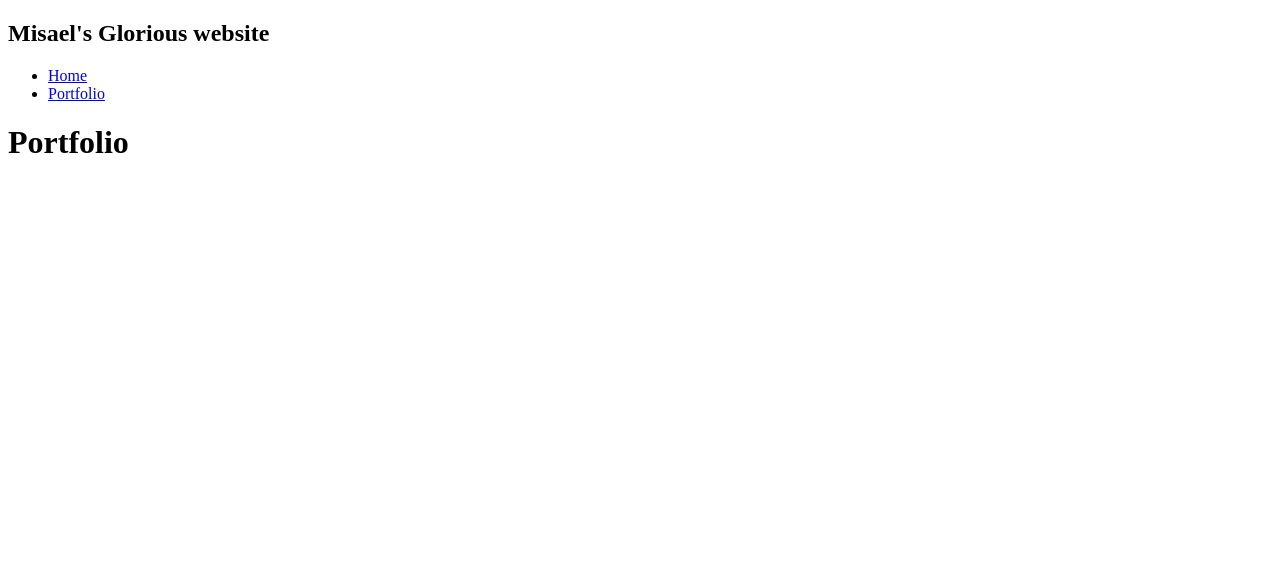
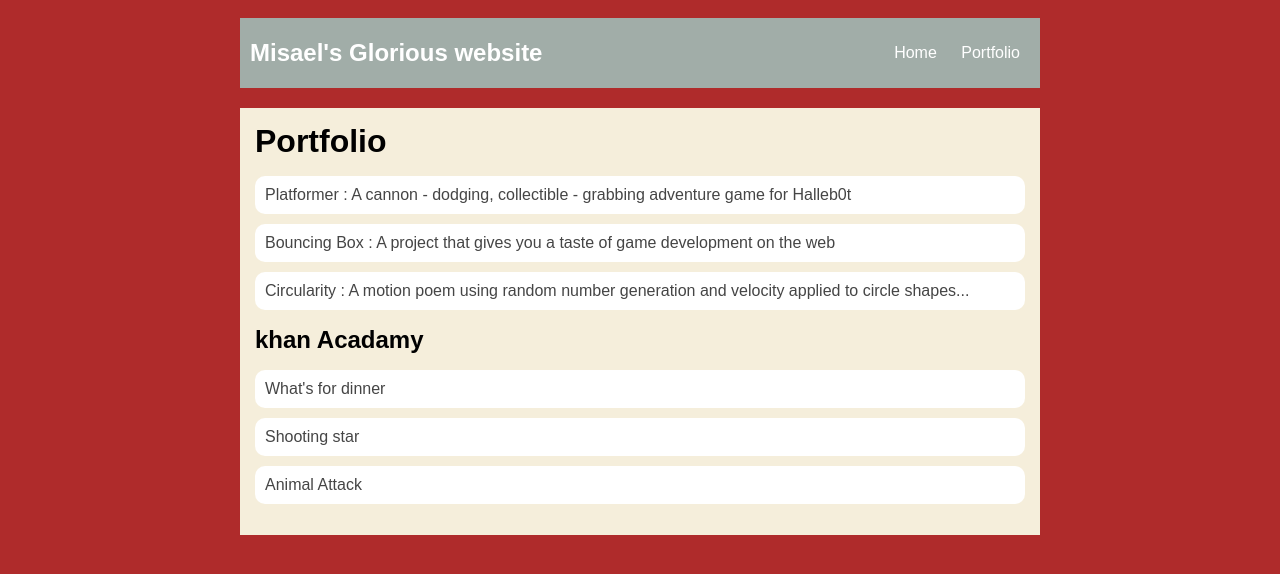
Before and after one commit to misaeloporto/misaeloporto.github.io, a plain HTML site: page portfolio.html in a window 1280 px wide. Drawn offline with Linux system fonts and the light colour scheme.

Commit message:
add portfolio.html file

```diff
--- a/portfolio.html
+++ b/portfolio.html
@@ -2,6 +2,7 @@
 <html>
     <head>
         <title>Misael's Awesome website</title>
+        <link rel="stylesheet" href="style.css">
     </head>
 
     <body>
@@ -21,7 +22,15 @@
           <div class="content">
             <h1>Portfolio</h1>
             <ul id="portfolio">
-
+              <li><a href="projects/platformer/">Platformer : A cannon - dodging, collectible - grabbing adventure game for Halleb0t</a></li>
+              <li><a href="projects/bouncing-box/">Bouncing Box : A project that gives you a taste of game development on the web </a></li>
+              <li><a href="projects/circularity/">Circularity : A motion poem using random number generation and velocity applied to circle shapes...</a></li>
+            </ul>
+            <h2>khan Acadamy</h2>
+            <ul id="portfolio">
+              <li><a href=https://www.khanacademy.org/computer-programming/spin-off-of-project-whats-for-dinner/6484290026913792>What's for dinner</a></li>
+              <li><a href=https://www.khanacademy.org/computer-programming/spin-off-of-project-shooting-star/6064105142927360>Shooting star </a></li>
+              <li><a href="projects/circularity/">Animal Attack</a></li>
             </ul>
           </div>
         </main>
--- a/style.css
+++ b/style.css
@@ -61,3 +61,28 @@ main {
 h2, h3 {
     margin: 0px;
 }
+/* portfolio styles */
+.content h1 {
+    color: black;
+}
+
+#portfolio {
+    list-style-type: none;
+    padding-left: 0;
+}
+
+#portfolio li {
+    background: #fff;
+    padding: 10px;
+    border-radius: 10px;
+    margin-bottom: 10px;
+}
+
+#portfolio li:hover {
+    background: #eee;
+}
+
+#portfolio a {
+    text-decoration: none;
+    color: #454545;
+}
```
